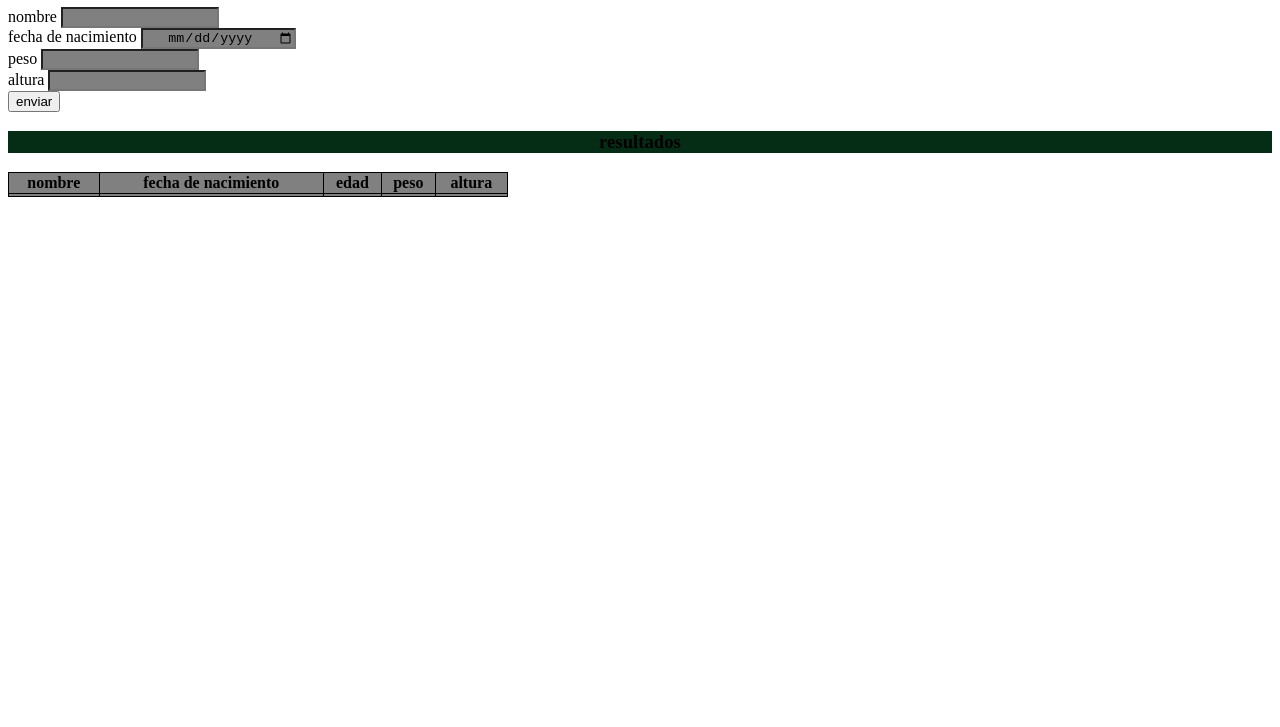
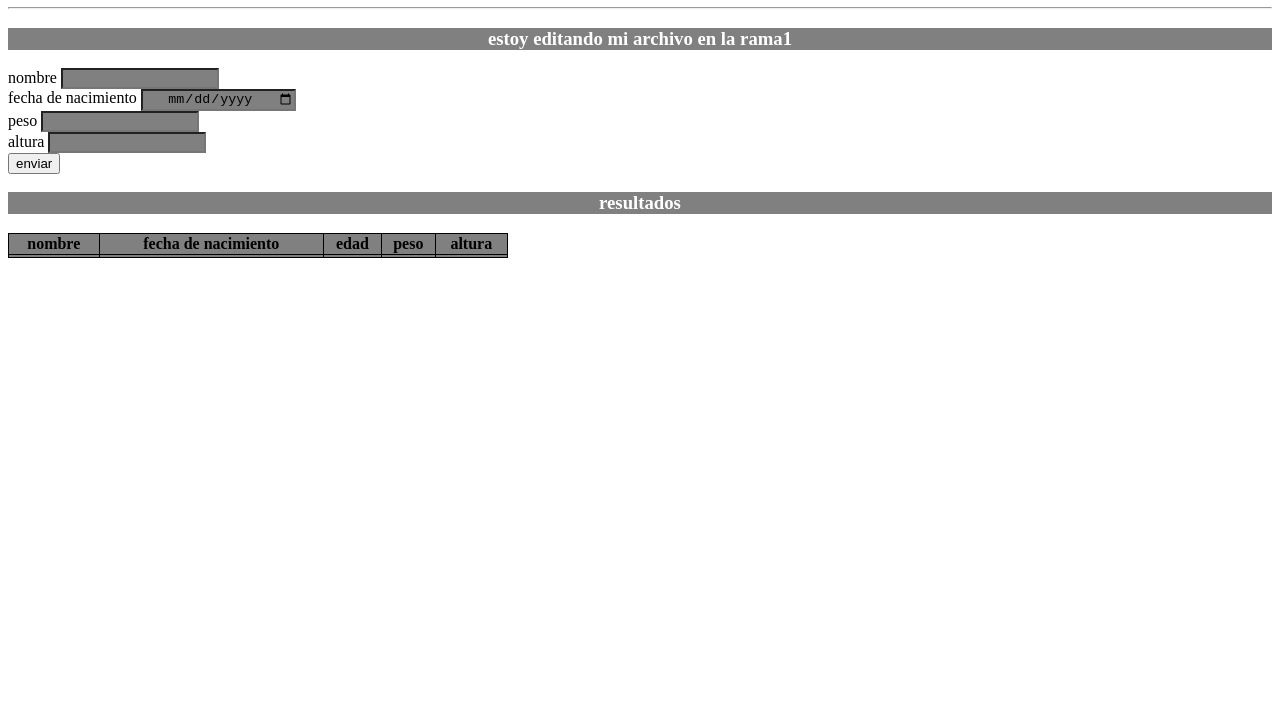
Before and after one commit to aldoAN60/reporte_SO, a plain HTML site: page index.html in a window 1280 px wide. Shown: the part 73-800 px from the top of the page. Drawn offline with Linux system fonts and the light colour scheme.

Commit message:
trabajando desde la rama1

```diff
--- a/css/style.css
+++ b/css/style.css
@@ -1,5 +1,6 @@
 h1,h3{
-  background-color: rgb(5, 44, 21 ); text-align: center;
+  background-color: gray; text-align: center;
+  color:white;
 }
 input{
 
--- a/index.html
+++ b/index.html
@@ -8,6 +8,8 @@
 <body>
 
 <h1> datos personales </h1>
+<hr>
+<h3>estoy editando mi archivo en la rama1</h3>
 
   <section>
 
```
